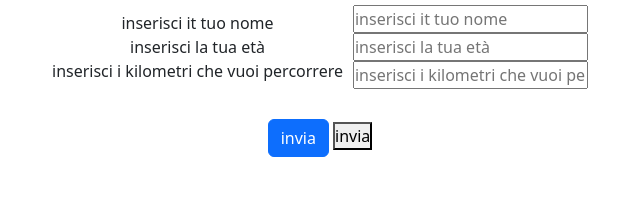
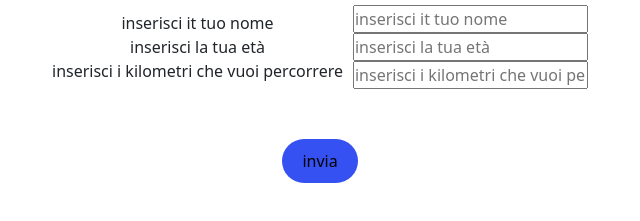
Before and after one commit to willymariino/js-biglietto-treno-form, a plain HTML site: page index.html in a window 1280 px wide. Shown: the part 123-344 px from the top of the page, without its empty margins (370-1010 px from the left). Drawn offline with nearby package versions, Linux system fonts and the light colour scheme.

Commit message:
added styling to send button

```diff
--- a/index.html
+++ b/index.html
@@ -33,7 +33,7 @@
 
             </div>
 
-            <button type="button" class="btn btn-primary send-task">invia</button>
+
             <button type="button" id="send-task"> invia</button>
             <!-- le cose che aggiungo con bootstap non riesco a collegarle al js -->
 
--- a/style.css
+++ b/style.css
@@ -44,3 +44,13 @@ h1 {
     max-width: 600px;
 
 }
+
+#send-task {
+    background-color: #3551f1;
+    border: none;
+    padding: 10px 20px;
+    font-size: 1rem;
+    cursor: pointer;
+    margin-top: 20px;
+    border-radius: 35px;
+}
```
